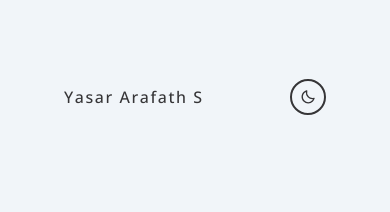
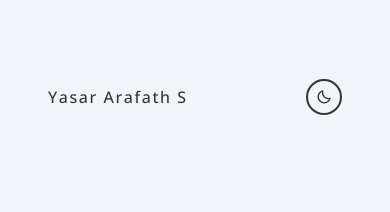
Before and after one commit to Yasar195/blog, a Next.js app: page / in a window 390 px wide. Shown: the top 212 px of the page. Built offline with nearby package versions, Linux system fonts and the light colour scheme.

Commit message:
padding changes

```diff
--- a/components/Nav.tsx
+++ b/components/Nav.tsx
@@ -7,7 +7,7 @@ export default function Nav(){
     const { changeTheme, theme } = useStore((state: any) => ({changeTheme: state.changeTheme, theme: state.theme}))
 
     return(
-        <main className="w-full h-1/6 p-8 flex items-center justify-between">
+        <main className="w-full h-1/6 p-4 md:p-8 flex items-center justify-between">
             <h1 className="md:text-xl lg:text-4xl tracking-widest">Yasar Arafath S</h1>
             <div onClick={changeTheme}
             className={`${styles.button} brd p-2 sm:p-4 border-2 rounded-full cursor-pointer`}
```
